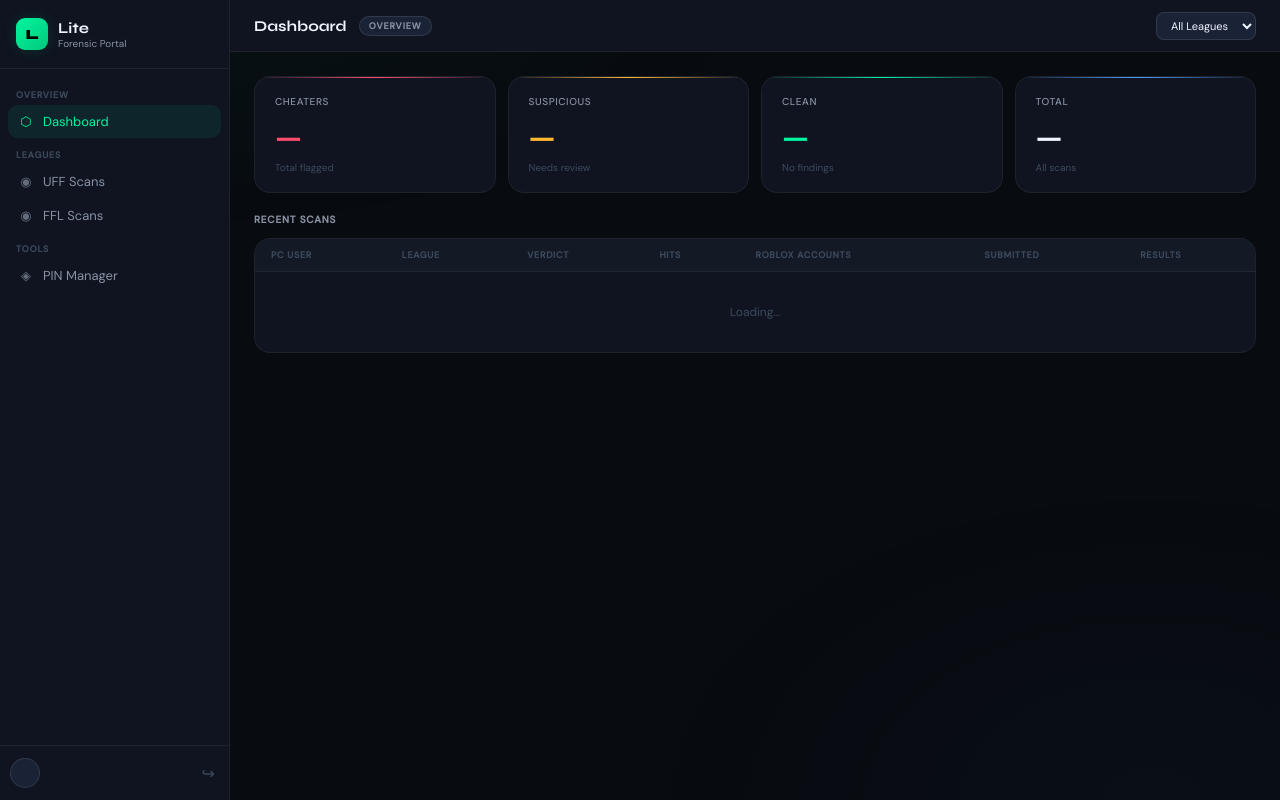
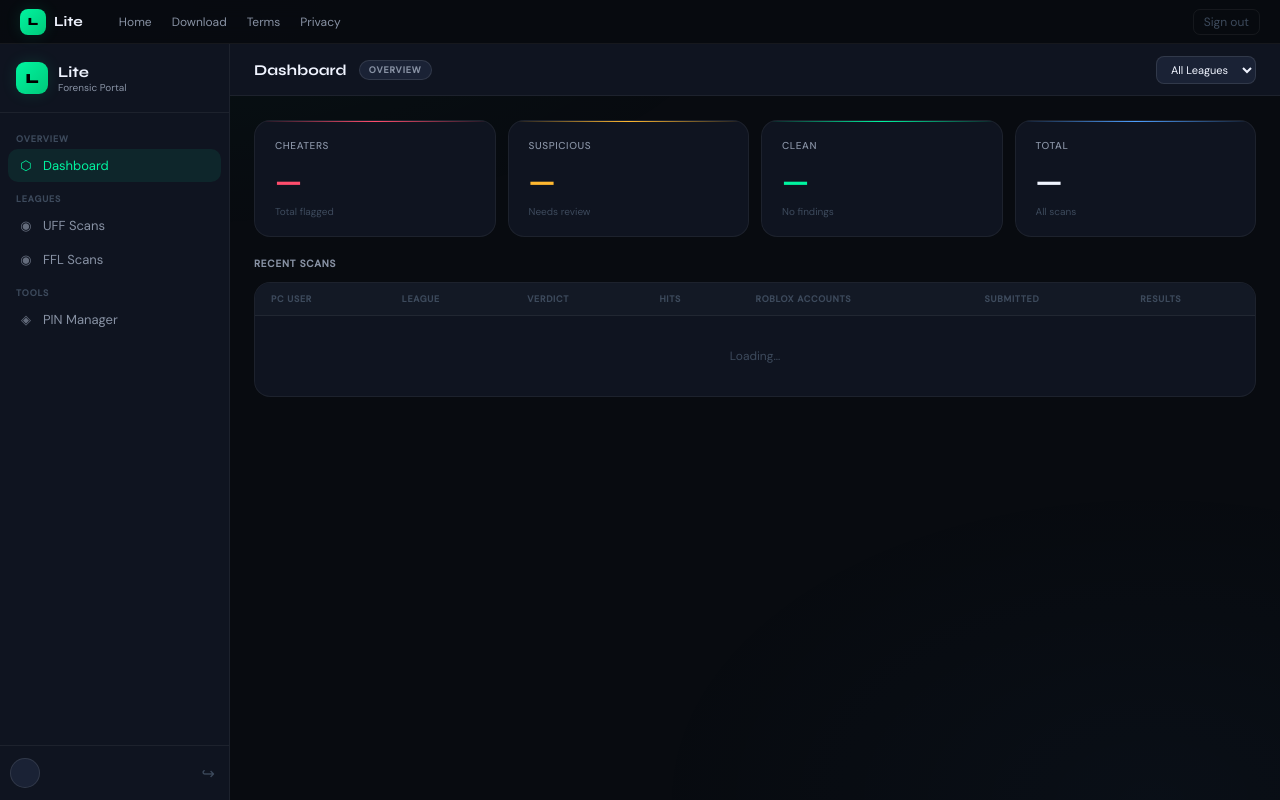
Before and after one commit to n0unt/pccheckersitee, a Flask app: template templates/dashboard.html in a window 1280 px wide. Run offline with Flask 3, Linux system fonts and the light colour scheme; the template is opened without the code that fills it, so the values that code supplies are empty; some libraries are stand-ins or nearby versions.

Commit message:
Implement site-wide top navigation bar
Added a site-wide top navigation bar with links for Home, Download, Terms, and Privacy, along with user sign-out functionality.

```diff
--- a/templates/dashboard.html
+++ b/templates/dashboard.html
@@ -20,7 +20,7 @@
 html,body{height:100%;background:var(--bg);color:var(--fg);font-family:'DM Sans',sans-serif;overflow:hidden;}
 /* Ambient background */
 body::before{content:'';position:fixed;inset:0;background:radial-gradient(ellipse 100% 60% at 10% 0%, rgba(0,245,160,0.03) 0%,transparent 50%),radial-gradient(ellipse 80% 80% at 90% 100%, rgba(77,159,255,0.03) 0%,transparent 50%);pointer-events:none;z-index:0;}
-.shell{display:flex;height:100vh;position:relative;z-index:1;}
+.shell{display:flex;height:calc(100vh - 44px);position:relative;z-index:1;}
 
 /* ── Sidebar ── */
 .sidebar{width:var(--side);background:var(--surface);border-right:1px solid var(--border);display:flex;flex-direction:column;flex-shrink:0;}
@@ -145,9 +145,35 @@ td.dim{color:var(--fg2);font-size:11px;}
 ::-webkit-scrollbar{width:4px;}
 ::-webkit-scrollbar-track{background:transparent;}
 ::-webkit-scrollbar-thumb{background:var(--surface3);border-radius:4px;}
+/* Site-wide top nav */
+.site-nav{height:44px;background:rgba(8,11,16,0.95);backdrop-filter:blur(12px);border-bottom:1px solid var(--border);display:flex;align-items:center;padding:0 20px;gap:16px;flex-shrink:0;z-index:200;position:relative;}
+.site-brand{display:flex;align-items:center;gap:8px;text-decoration:none;color:var(--fg);}
+.site-brand-name{font-family:'Syne',sans-serif;font-size:14px;font-weight:700;}
+.site-nav-links{display:flex;align-items:center;gap:20px;margin-left:20px;}
+.site-nav-links a{color:var(--fg2);text-decoration:none;font-size:12px;transition:color 0.15s;}
+.site-nav-links a:hover{color:var(--fg);}
+.site-nav-right{margin-left:auto;display:flex;align-items:center;gap:12px;}
+.nav-user{font-size:12px;color:var(--fg2);}
+.nav-signout{font-size:12px;color:var(--fg3);text-decoration:none;padding:4px 10px;border:1px solid var(--border);border-radius:7px;transition:all 0.15s;}
+.nav-signout:hover{color:var(--red);border-color:rgba(255,77,109,0.3);}
+/* Adjust shell height to account for top nav */
+.shell{height:calc(100vh - 44px);}
 </style>
 </head>
 <body>
+<header class="site-nav">
+  <a href="/" class="site-brand"><div class="brand-mark" style="width:26px;height:26px;border-radius:8px;font-size:11px">L</div><span class="site-brand-name">Lite</span></a>
+  <div class="site-nav-links">
+    <a href="/">Home</a>
+    <a href="/download">Download</a>
+    <a href="/terms">Terms</a>
+    <a href="/privacy">Privacy</a>
+  </div>
+  <div class="site-nav-right">
+    <span class="nav-user">{{ user.username }}</span>
+    <a href="/logout" class="nav-signout">Sign out</a>
+  </div>
+</header>
 <div class="shell">
 <nav class="sidebar">
   <div class="sidebar-top">
```
